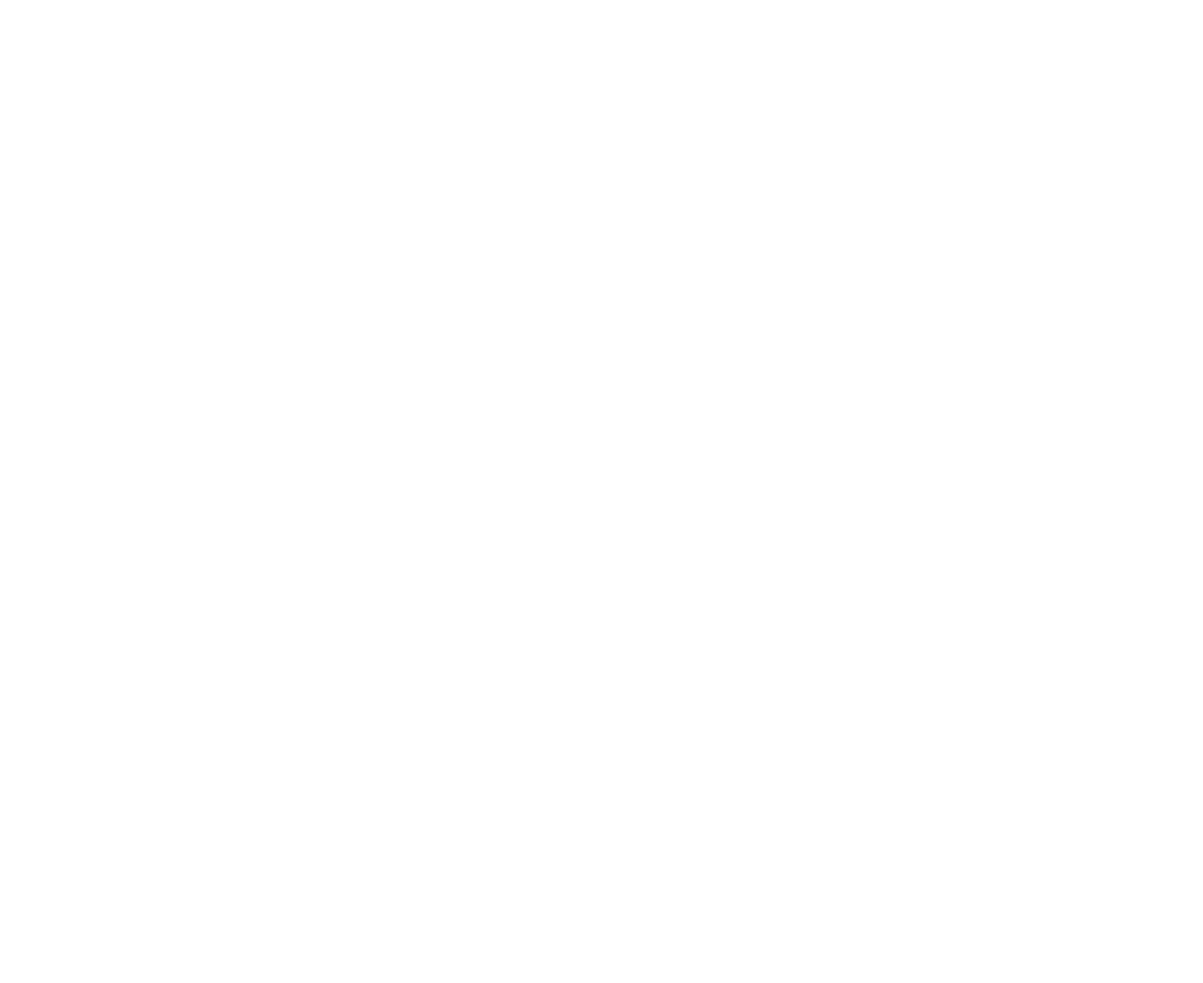
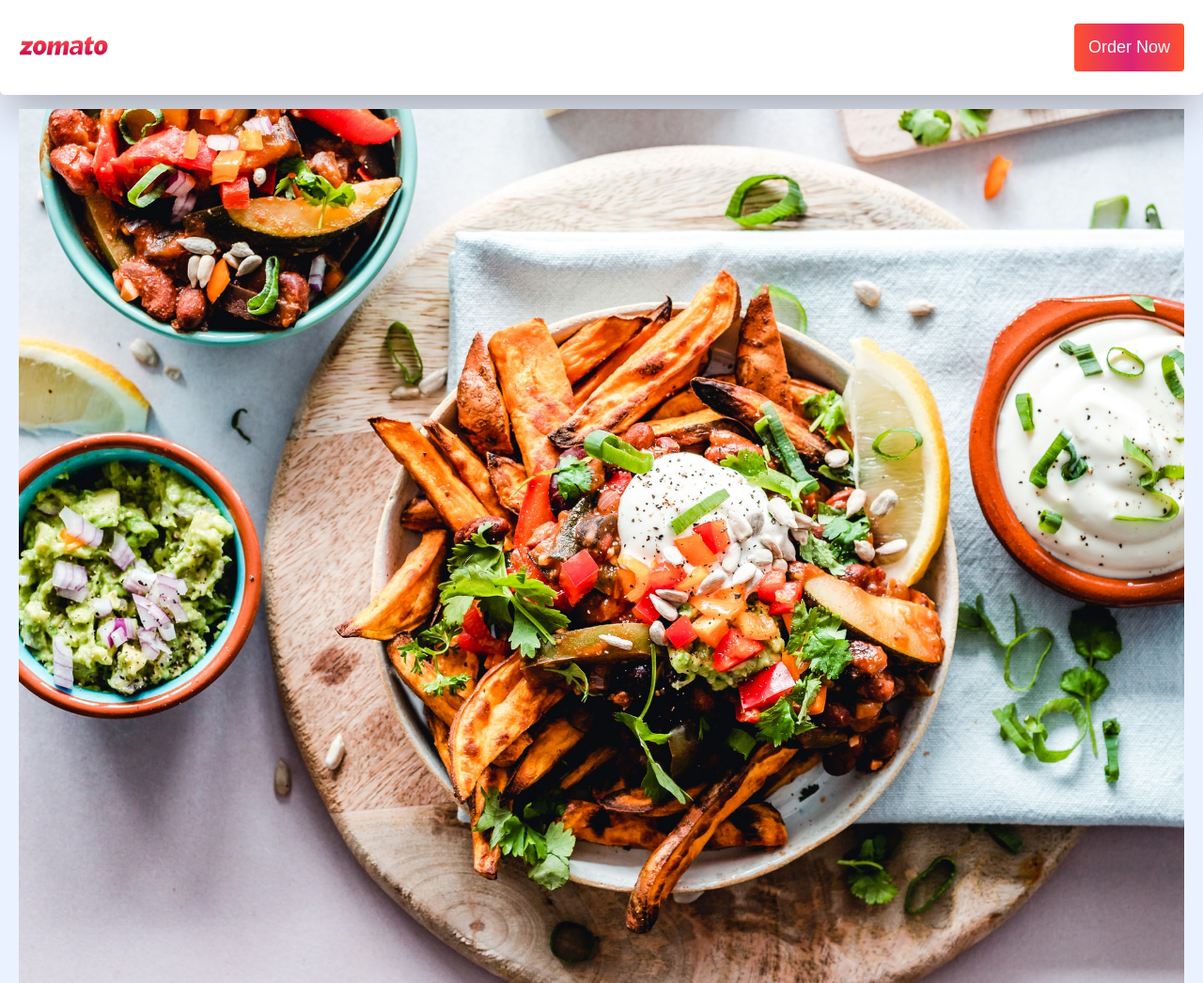
Before and after one commit to G0KS/FirstWebDev-repo, a plain HTML site: page index.html in a window 1280 px wide. Shown: the top 1046 px of the page at 94% size. Before the commit the page ends 800 px from the top, so only its background shows below. Drawn offline with Linux system fonts and the light colour scheme; a web font is replaced by a local one.

Commit message:
Navbar and hero partly done

```diff
--- a/index.html
+++ b/index.html
@@ -4,10 +4,37 @@
     <meta charset="UTF-8">
     <meta http-equiv="X-UA-Compatible" content="IE=edge">
     <meta name="viewport" content="width=device-width, initial-scale=1.0">
+    <link rel="preconnect" href="https://fonts.gstatic.com" />
+    <link href="https://fonts.googleapis.com/css2?family=Amaranth:ital,wght@0,400;0,700;1,400;1,700&display=swap" rel="stylesheet" />
     <link href="style.css" rel="stylesheet"/>
     <title>Zomato|Not Official</title>
 </head>
 <body>
-
+    <header>
+        <nav class="navbar">
+            <div class="navbar__brand">
+                <img src="./assets/logo.png" alt="logo" class="navbar__logo" />
+            </div>
+            <div class="navbar__items">
+                <button class="navbar__item">
+                    Order Now
+                </button>
+            </div>
+        </nav>
+    </header>
+    <main class="container">
+        <section class="container__hero">
+            <div class="container__main__img">
+                <img src="./assets/hero.jpg" alt="hero img" class="main__img" />
+                <!--<img src="./assets/svg/heroShape.svg" alt="hero bg1" class="bg__img" />-->
+            </div>
+            <div class="container__main__description">
+                <h1 class="main__description">
+                    Order food from favourite restaurants near you.
+                </h1>
+                <button class="primary__button">Order Now</button>
+            </div>
+        </section>
+    </main>
 </body>
 </html>
--- a/style.css
+++ b/style.css
@@ -0,0 +1,102 @@
+*{
+    padding: 0;
+    margin: 0;
+    box-sizing: border-box;
+}
+
+body{
+    background-color: #ebf2ff;
+    font-family: 'Amaranth', sans-serif;
+}
+
+.container{
+    max-width: 100%;
+    padding: 0 20px;
+}
+.navbar{
+    background-color: #fff;
+    display: flex;
+    align-items: center;
+    justify-content: space-between;
+    padding-right: 8px;
+    box-shadow: 0 25px 50px -8px rgba(0, 0, 0, 0.30);
+    border-radius: 0 0 5px 5px;
+    z-index: 999;
+}
+
+.navbar__brand{
+    width: 100px;
+
+}
+
+.navbar__logo{
+    width: 100%;
+}
+
+.navbar__item{
+    background-image: linear-gradient(
+        to right,
+        #ff512f 0%,
+        #dd2476 51%,
+        #ff512f 100%
+    );
+    color: white;
+    border: none;
+    padding: 10px;
+    border-radius: 4px;
+}
+
+.container__main__img{
+    width: 100%;
+    margin-top: 15px;
+}
+
+.main__img{
+    width: 100%;
+}
+
+.bg__img{
+    position: relative;
+}
+
+.primary__button{
+    background-image: linear-gradient(
+        to right,
+        #ff512f 0%,
+        #dd2476 51%,
+        #ff512f 100%
+    );
+    color: white;
+    border: none;
+    padding: 10px;
+    border-radius: 4px;
+}
+
+@media (min-width: 768px){
+    .navbar{
+        justify-content: space-between;
+        padding: 10px;
+        padding-right: 20px;
+    }
+
+    .navbar__brand{
+        width: 110px;
+    }
+
+    .navbar__item{
+        padding: 15px;
+        font-size: 15px;
+    }
+}
+
+@media (min-width: 1020px){
+
+    .navbar__brand{
+        width: 115px;
+    }
+
+    .navbar__item{
+        padding: 15px;
+        font-size: 18px;
+    }
+}
```
